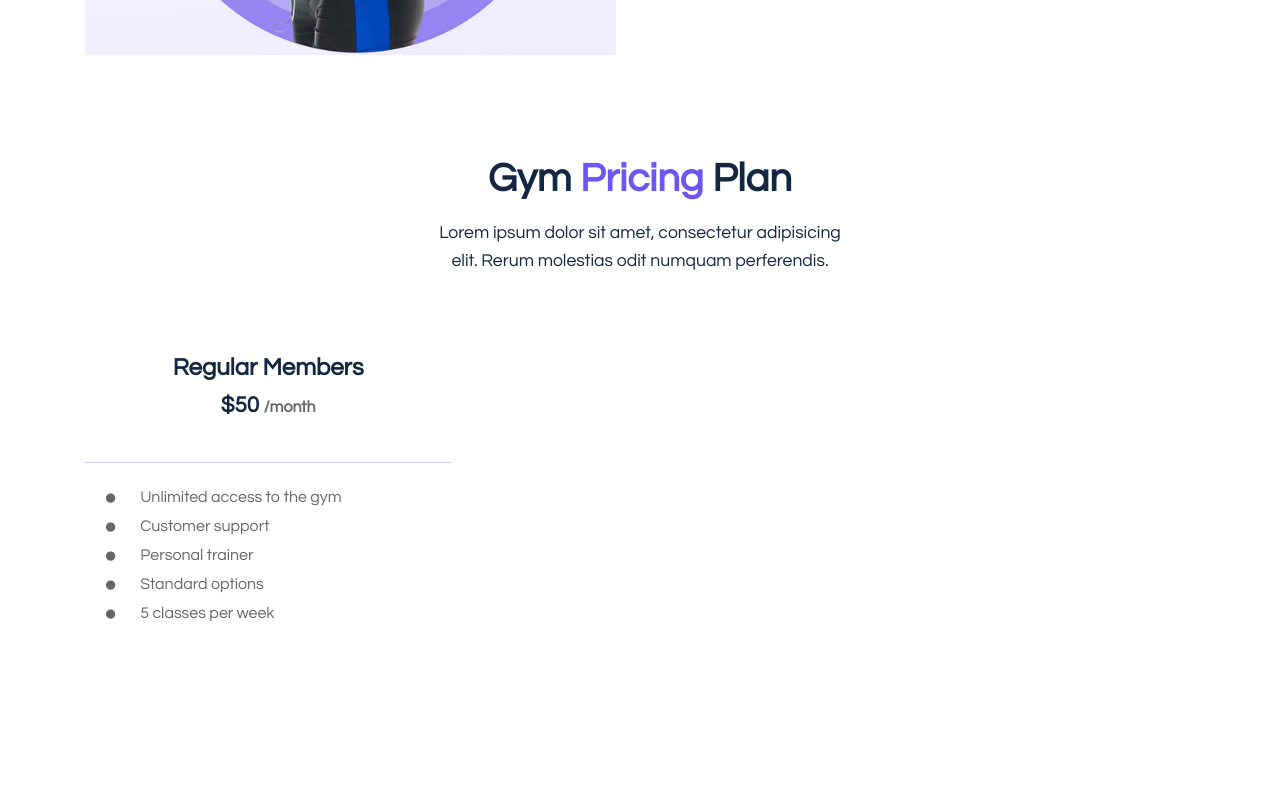
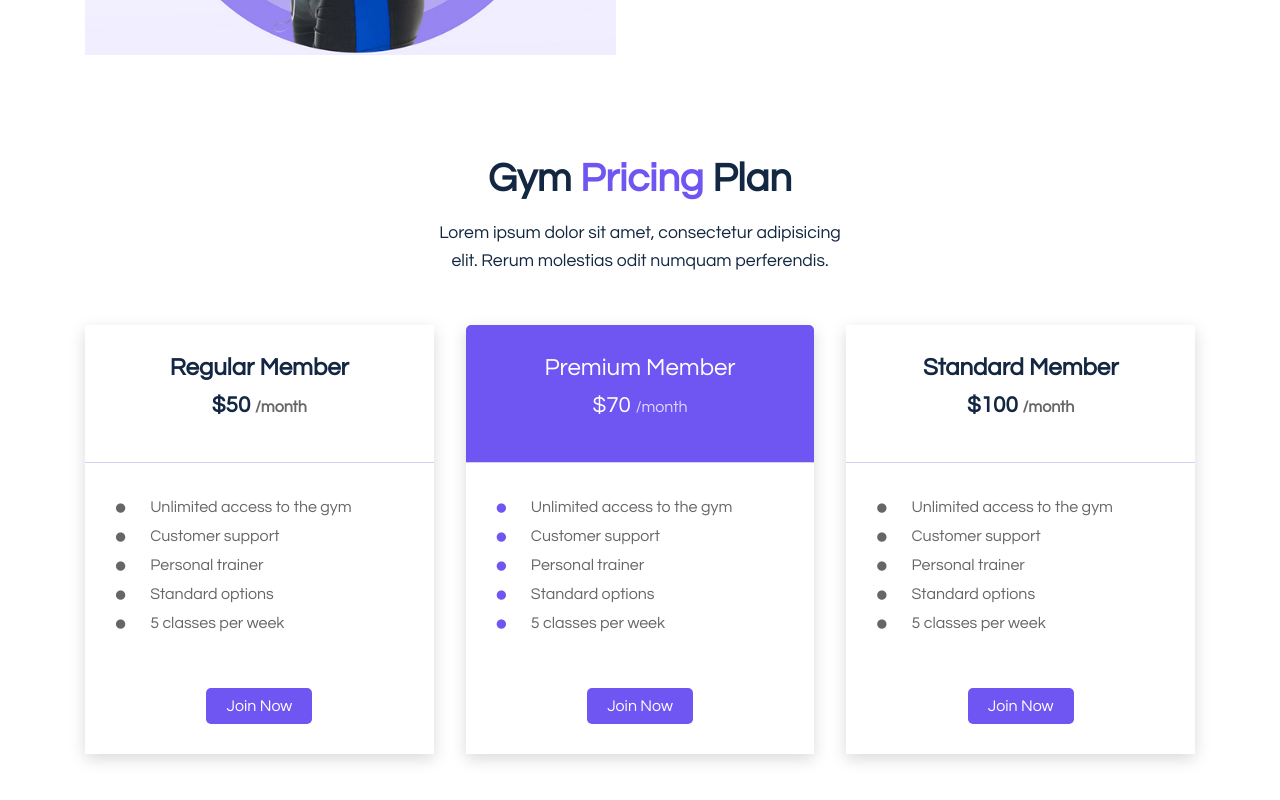
Before and after one commit to Edyane/Gym-website, a React (Create React App) app in the folder gym-website/: page / in a window 1280 px wide. Shown: the part 1613-2413 px from the top of the page. Before the commit the page ends 2311 px from the top, so only its background shows below. Built offline with nearby package versions, Linux system fonts and the light colour scheme.

Commit message:
Finalizando Pricing Section

```diff
--- a/gym-website/src/components/UI/Pricing.jsx
+++ b/gym-website/src/components/UI/Pricing.jsx
@@ -14,7 +14,7 @@ const Pricing = () => {
         <div className="pricing__wrapper">
             <div className="pricing__item">
                 <div className="pricing__card-top">
-                    <h2 className="section__title">Regular Members</h2>
+                    <h2 className="section__title">Regular Member</h2>
                     <h2 className="pricing section__title">$50 <span>/month</span></h2>
                 </div>
 
@@ -26,8 +26,47 @@ const Pricing = () => {
                         <li><span><i className="ri-checkbox-blank-circle-fill"></i></span> Standard options</li>
                         <li><span><i className="ri-checkbox-blank-circle-fill"></i></span> 5 classes per week</li>
                     </ul>
+                    <button className="register__btn">Join Now</button>
                 </div>
             </div>
+
+            <div className="pricing__item pricing__item-02">
+                <div className="pricing__card-top">
+                    <h2 className="section__title">Premium Member</h2>
+                    <h2 className="pricing section__title">$70 <span>/month</span></h2>
+                </div>
+
+                <div className="services">
+                    <ul>
+                        <li><span><i className="ri-checkbox-blank-circle-fill"></i></span> Unlimited access to the gym</li>
+                        <li><span><i className="ri-checkbox-blank-circle-fill"></i></span> Customer support</li>
+                        <li><span><i className="ri-checkbox-blank-circle-fill"></i></span> Personal trainer</li>
+                        <li><span><i className="ri-checkbox-blank-circle-fill"></i></span> Standard options</li>
+                        <li><span><i className="ri-checkbox-blank-circle-fill"></i></span> 5 classes per week</li>
+                    </ul>
+                    <button className="register__btn">Join Now</button>
+                </div>
+            </div>
+
+            <div className="pricing__item">
+                <div className="pricing__card-top">
+                    <h2 className="section__title">Standard Member</h2>
+                    <h2 className="pricing section__title">$100 <span>/month</span></h2>
+                </div>
+
+                <div className="services">
+                    <ul>
+                        <li><span><i className="ri-checkbox-blank-circle-fill"></i></span> Unlimited access to the gym</li>
+                        <li><span><i className="ri-checkbox-blank-circle-fill"></i></span> Customer support</li>
+                        <li><span><i className="ri-checkbox-blank-circle-fill"></i></span> Personal trainer</li>
+                        <li><span><i className="ri-checkbox-blank-circle-fill"></i></span> Standard options</li>
+                        <li><span><i className="ri-checkbox-blank-circle-fill"></i></span> 5 classes per week</li>
+                    </ul>
+                    <button className="register__btn">Join Now</button>
+                </div>
+            </div>
+
+
         </div>
         </div>
     </section>
--- a/gym-website/src/styles/Pricing.css
+++ b/gym-website/src/styles/Pricing.css
@@ -18,10 +18,11 @@
     display: flex;
     align-items: center;
     justify-content: space-between;
+    column-gap: 2rem;
 }
 
 .pricing__item {
-    box-shadow: rgba(0, 0, 0, 0,.15) 0px 5px 15px 0px;
+    box-shadow: rgba(0, 0, 0, 0.15) 0px 5px 15px 0px;
     border: 5px;
     width: 33%;
     background: #fff;
@@ -48,7 +49,7 @@
 }
 
 .pricing__item .services {
-    padding: 20px;
+    padding: 30px;
 }
 
 .pricing__item .services ul li {
@@ -62,3 +63,30 @@
 .pricing__item .services ul li span i {
    font-size: 0.7rem;
 }
+
+.services {
+    text-align: center;
+}
+
+.services button {
+    margin-top: 50px;
+}
+
+.pricing__item-02 .pricing__card-top {
+    background: var(--primary-color);
+    color: #fff;
+    border-radius: 5px 5px 0px 0px;
+}
+
+.pricing__item-02 .pricing__card-top h2 {
+    color: #fff;
+    font-weight: 500;
+}
+
+.pricing__item-02 .pricing__card-top h2 span {
+    color: rgba(255, 255, 255, 0.788);
+}
+
+.pricing__item-02 .services ul li span i {
+    color: var(--primary-color)
+}
```
